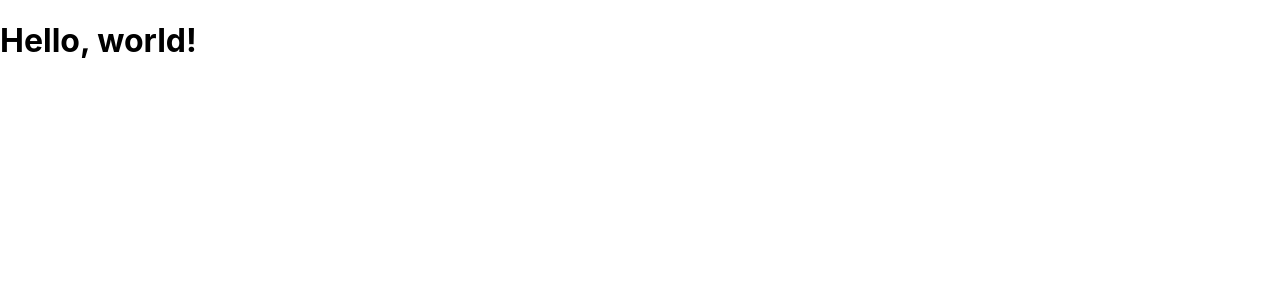
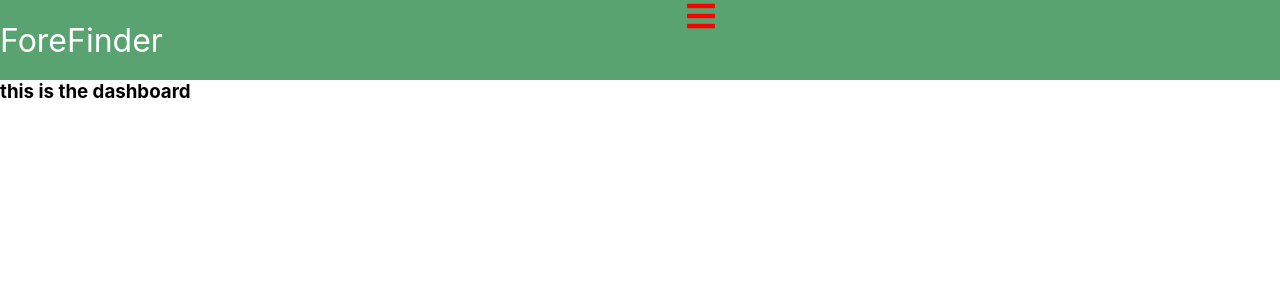
Before and after one commit to foreFinder/fore-finder-fe, a React (Create React App) app: page / in a window 1280 px wide. Shown: the top 300 px of the page. Built offline with nearby package versions, Linux system fonts and the light colour scheme.

Commit message:
Add Styled-Components and React-Icons; Setup Header component; Configure Circle and Heroku

```diff
--- a/package.json
+++ b/package.json
@@ -8,8 +8,10 @@
     "@testing-library/user-event": "^12.8.3",
     "react": "^17.0.2",
     "react-dom": "^17.0.2",
+    "react-icons": "^4.2.0",
     "react-router-dom": "^5.2.0",
     "react-scripts": "4.0.3",
+    "styled-components": "^5.3.0",
     "web-vitals": "^1.1.2"
   },
   "scripts": {
--- a/src/components/App/App.js
+++ b/src/components/App/App.js
@@ -1,10 +1,24 @@
 import './App.css';
+import Header from '../Header/Header'
+import Dashboard from '../Dashboard/Dashboard'
+import { BrowserRouter as Router, Switch, Route } from 'react-router-dom'
 
 function App() {
   return (
-    <div>
-      <h1>Hello, world!</h1>
-    </div>
+    <Router>
+      <Header/>
+      <Switch>
+        <Route
+        exact path='/'
+          render={() => (
+            <Dashboard
+              // passing state
+            />
+          )}
+        />
+
+      </Switch>
+    </Router>
   )
 }
 
--- a/src/components/Dashboard/Dashboard.js
+++ b/src/components/Dashboard/Dashboard.js
@@ -0,0 +1,9 @@
+const Dashboard = () => {
+  return (
+    <>
+      <h3>this is the dashboard</h3>
+    </>
+  )
+}
+
+export default Dashboard
--- /dev/null
+++ b/src/components/Header/Header.elements.js
@@ -0,0 +1,53 @@
+import styled from 'styled-components';
+import { Link } from 'react-router-dom';
+
+export const HeaderContainer = styled.header`
+  background: #59A371;
+  height: 80px;
+  width: 100%;
+  display: flex;
+  justify-content: space-between;
+  align-items: center;
+  font-size: 2rem;
+  position: sticky;
+  top: 0;
+  z-index: 999;
+
+  &:hover {
+    color: red;
+  }
+`;
+
+export const Logo = styled(Link)`
+  color:#fff;
+  justify-self: flex-start;
+  text-decoration: none;
+  cursor: pointer;
+`;
+
+export const MobileIcon = styled.span`
+  height: 100%;
+  /* align-items: center; */
+  /* align-self: center; */
+  justify-self: flex-end;
+`;
+
+export const MobileMenu = styled.ul`
+  display: flex;
+  align-items: center;
+  list-style: none;
+  text-align: center;
+
+  @media screen and (max-width: 960px) {
+    display: flex;
+    flex-direction: column;
+    width: 100%;
+    height: 90vh;
+    position: absolute;
+    top: 80px;
+    left: ${({click}) => (click ? 0 : '-100%')};
+    opacity: 1;
+    transition: all 0.5s ease;
+    background: #59A371;
+  }
+`;
--- a/src/components/Header/Header.js
+++ b/src/components/Header/Header.js
@@ -0,0 +1,28 @@
+import React, { useState } from 'react'
+import { FaTimes, FaBars } from 'react-icons/fa';
+import { HeaderContainer, Logo, MobileIcon, MobileMenu } from './Header.elements'
+
+
+const Header = () => {
+  const [click, setClick] = useState(false)
+
+  const handleClick = () => setClick(!click)
+
+  return (
+    <>
+      <HeaderContainer>
+        <Logo to='/'>
+          ForeFinder
+        </Logo>
+        <MobileIcon onClick={handleClick}>
+          {click ? <FaTimes/> : <FaBars/>}
+        </MobileIcon>
+        <MobileMenu onClick={handleClick} click={click}>
+
+        </MobileMenu>
+      </HeaderContainer>
+    </>
+  )
+}
+
+export default Header
--- a/src/index.css
+++ b/src/index.css
@@ -1,10 +1,11 @@
-body {
+* {
   margin: 0;
   font-family: -apple-system, BlinkMacSystemFont, 'Segoe UI', 'Roboto', 'Oxygen',
     'Ubuntu', 'Cantarell', 'Fira Sans', 'Droid Sans', 'Helvetica Neue',
     sans-serif;
   -webkit-font-smoothing: antialiased;
   -moz-osx-font-smoothing: grayscale;
+  box-sizing: border-box;
 }
 
 code {
```
Also changed, not shown: src/APICalls/sampleData.js (added, +114 -0 lines), .circleci/config.yml (added), 1 other file (tests, documents, lock files or other folders).
